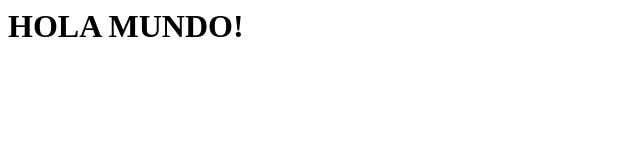
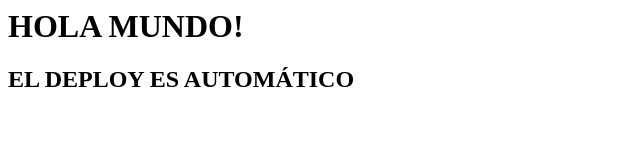
Before and after one commit to jmalvido/netlify_holamundo, a plain HTML site: page index.html in a window 1280 px wide. Shown: the whole page, without its empty margins (0-640 px from the left). Drawn offline with Linux system fonts and the light colour scheme.

Commit message:
Update index.html

```diff
--- a/index.html
+++ b/index.html
@@ -3,5 +3,6 @@
 </head>
 <body>
   <h1>HOLA MUNDO!</h1>
+  <h2>EL DEPLOY ES AUTOMÁTICO</h2>
 </body>
 </html>
```
